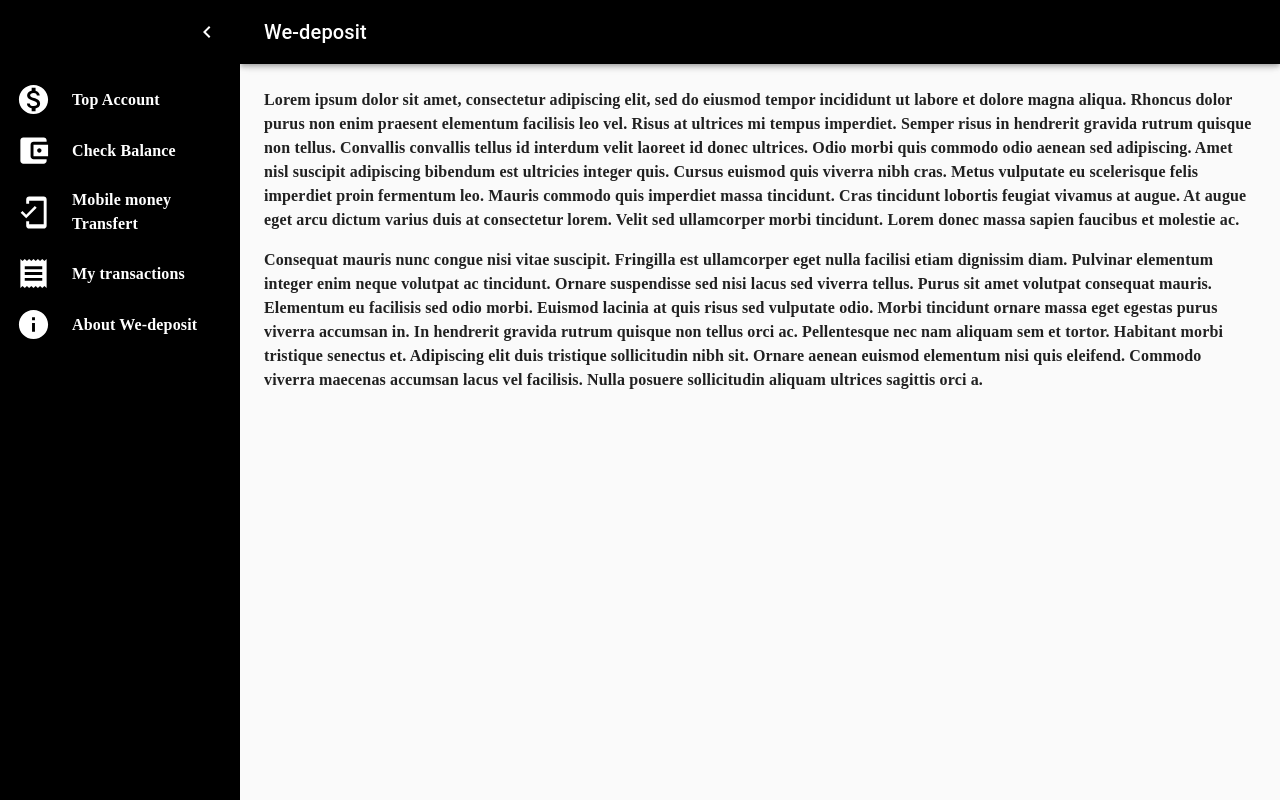
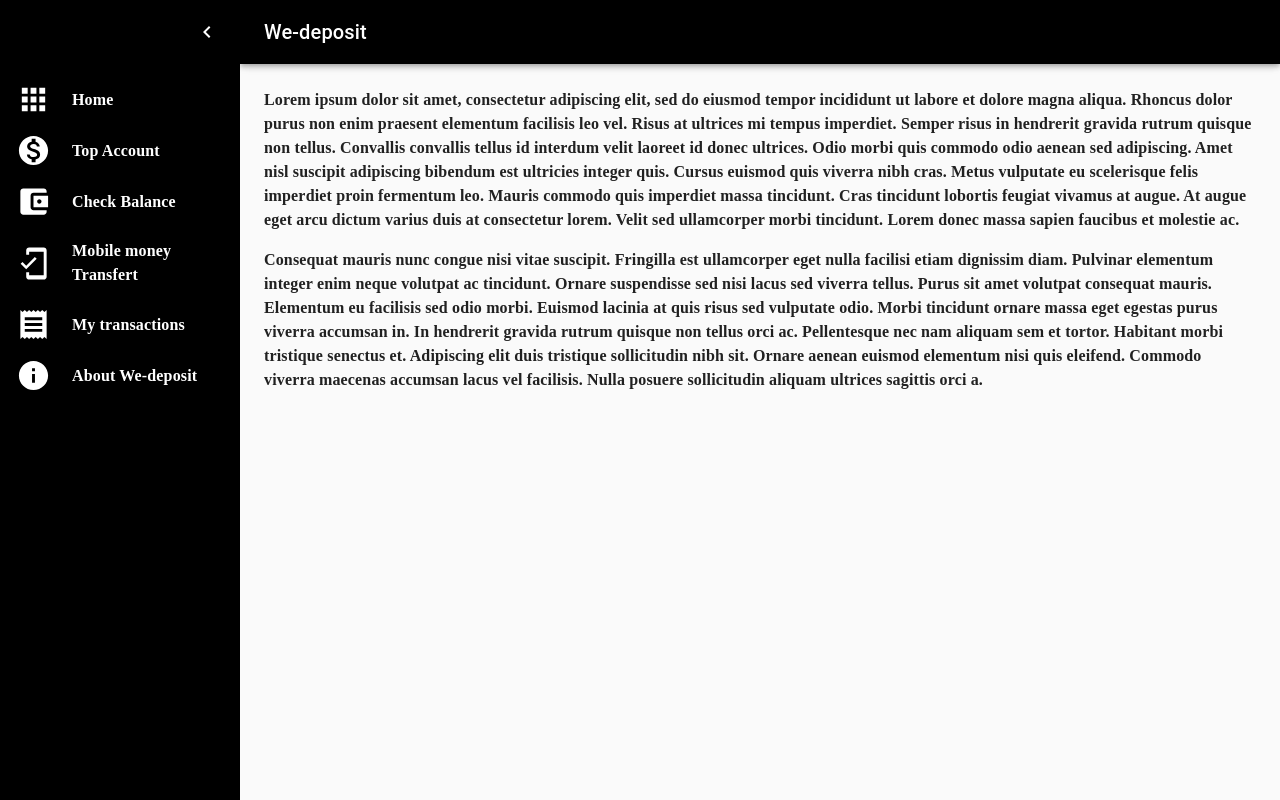
Before and after one commit to W-Deposit/W-Deposit-Web-App, a React (Create React App) app: page / in a window 1280 px wide. Both pictures are taken after a click on the button "open drawer". Built offline with nearby package versions, Linux system fonts and the light colour scheme.

Commit message:
Add home tab to the menu

```diff
--- a/src/screens/auth/signUp.tsx
+++ b/src/screens/auth/signUp.tsx
@@ -26,6 +26,7 @@ import MonetizationOnIcon from "@material-ui/icons/MonetizationOn";
 import MobileFriendlyIcon from "@material-ui/icons/MobileFriendly";
 import ReceiptIcon from "@material-ui/icons/Receipt";
 import InfoIcon from "@material-ui/icons/Info";
+import AppsIcon from "@material-ui/icons/Apps";
 const drawerWidth = 240;
 
 const useStyles = makeStyles((theme: Theme) =>
@@ -162,6 +163,17 @@ const SignUp = () => {
         <List>
           <ListItem button className={classes.button}>
             <ListItemIcon>
+              <AppsIcon
+                style={{
+                  color: "#ffff",
+                }}
+                fontSize="large"
+              />
+            </ListItemIcon>
+            <ListItemText>Home</ListItemText>
+          </ListItem>
+          <ListItem button className={classes.button}>
+            <ListItemIcon>
               <MonetizationOnIcon
                 style={{
                   color: "#ffff",
```
